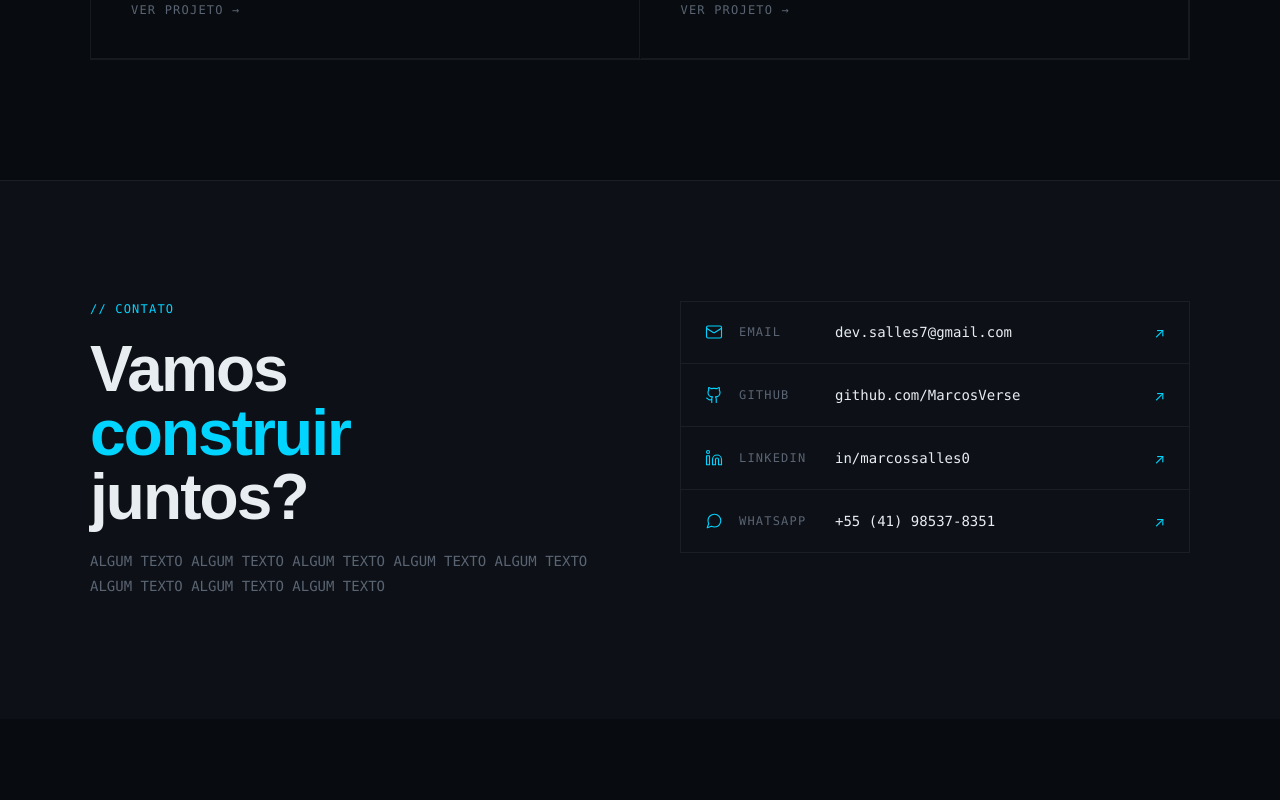
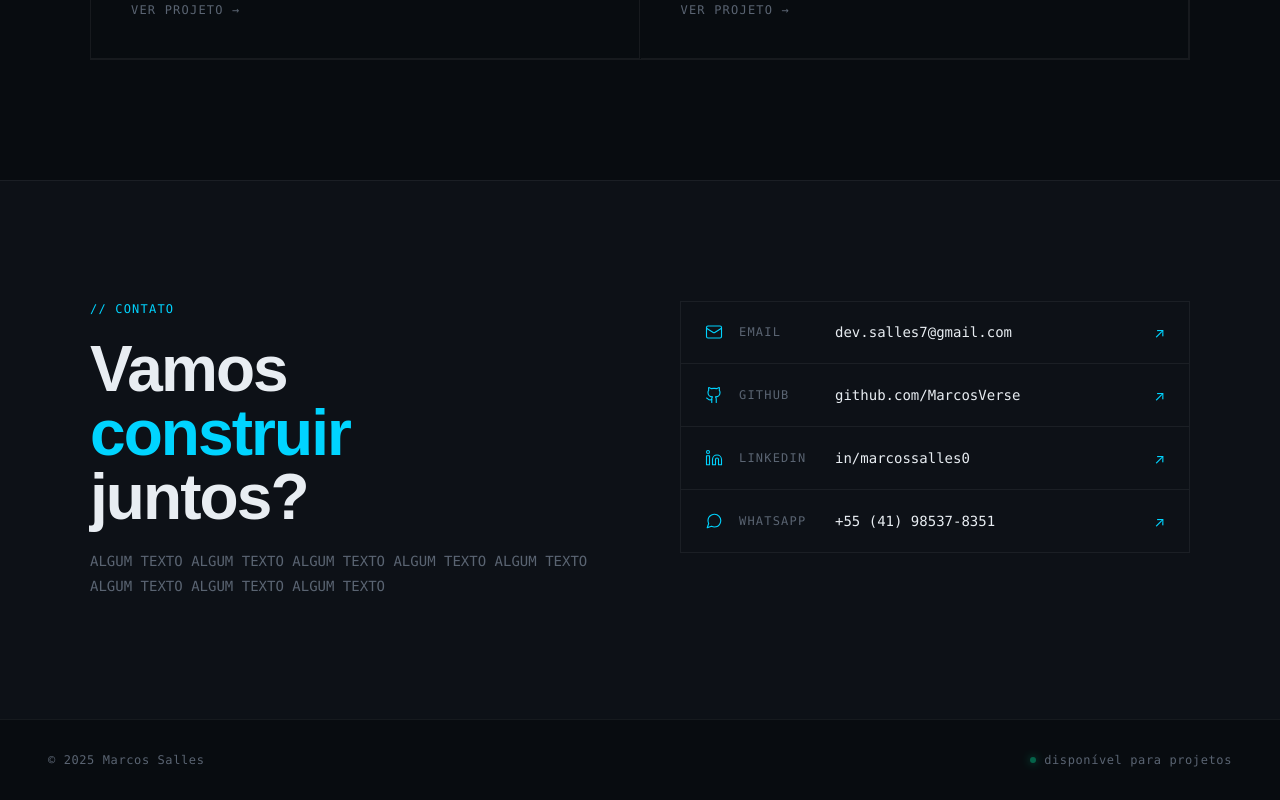
Before and after one commit to MarcosVerse/Portfolio, a Vue app: page / in a window 1280 px wide. Shown: the part 2899-3699 px from the top of the page. Before the commit the page ends 3618 px from the top, so only its background shows below. Built offline with nearby package versions, Linux system fonts and the light colour scheme.

Commit message:
Adicionado o 'footer' da página
-Fazer algumas correções em textos, cores e etc.

-Fazer Também um readme e dar um upgrade no portfolio

```diff
--- a/src/App.vue
+++ b/src/App.vue
@@ -6,6 +6,7 @@
   <TechSection />
   <ProjectsSection />
   <ContactSection />
+  <FooterBar />
 </template>
 
 <script setup>
@@ -21,6 +22,7 @@ import TechSection from './components/TechSection.vue';
 import ProjectsSection from './components/ProjectsSection.vue';
 import AboutSection from './components/AboutSection.vue'
 import ContactSection from './components/ContactSection.vue'
+import FooterBar from './components/FooterBar.vue'
 
 
 </script>
--- a/src/components/FooterBar.vue
+++ b/src/components/FooterBar.vue
@@ -0,0 +1,54 @@
+<template>
+    <footer class="footer">
+        <div class="footer-copy font-mono text-xs tracking-wider">
+            © 2025 Marcos Salles
+        </div>
+        <div class="footer-status font-mono text-xs tracking-wider">
+            <div class="status-dot"></div>
+            disponível para projetos
+        </div>
+    </footer>
+</template>
+
+<script setup>
+</script>
+
+<style scoped>
+.footer {
+    padding: 32px 48px;
+    border-top: 1px solid var(--border);
+    display: flex;
+    justify-content: space-between;
+    align-items: center;
+    position: relative;
+    z-index: 1;
+}
+
+.footer-copy {
+    color: var(--muted);
+}
+
+.footer-status {
+    display: flex;
+    align-items: center;
+    gap: 8px;
+    color: var(--muted);
+}
+
+.status-dot {
+    width: 6px;
+    height: 6px;
+    border-radius: 50%;
+    background: var(--green);
+    box-shadow: 0 0 8px var(--green);
+    animation: pulse 2s ease infinite;
+}
+
+@media (max-width: 768px) {
+    .footer {
+        padding: 24px;
+        flex-direction: column;
+        gap: 12px;
+    }
+}
+</style>
```
